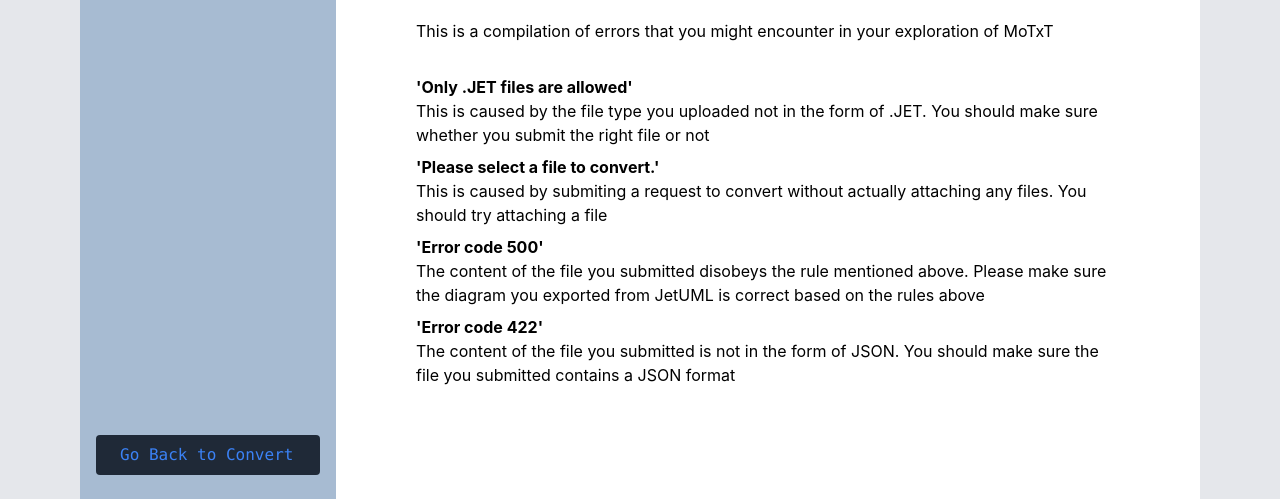
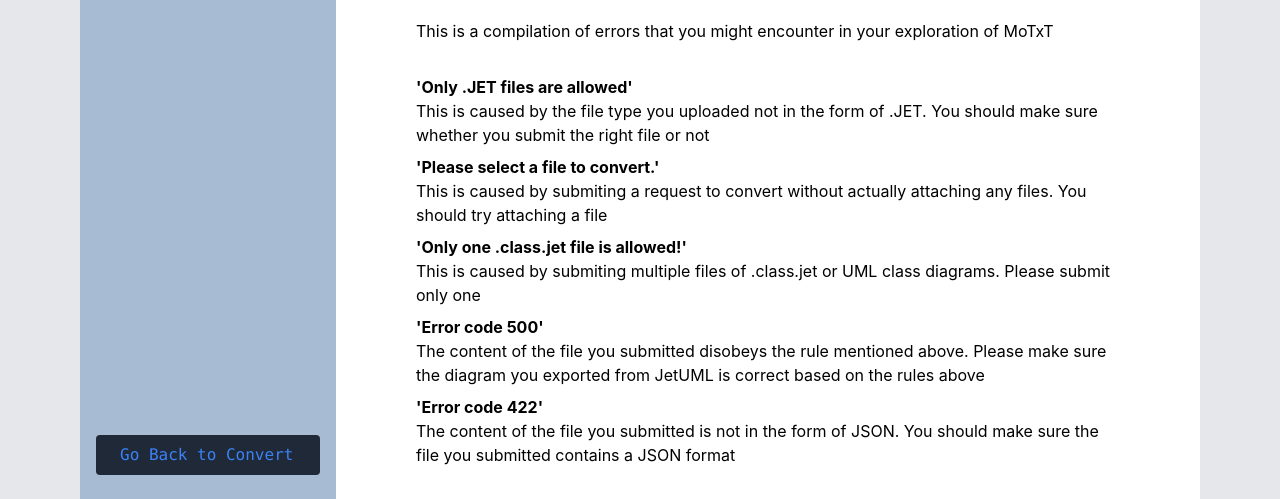
Before and after one commit to placeholder-motxt/fe, a Django app: page /doc/ in a window 1280 px wide. Shown: the part 2101-2600 px from the top of the page. Run offline with Django 5.2, Linux system fonts and the light colour scheme; some libraries are stand-ins or nearby versions.

Commit message:
[CHORE] add new errors  on user_manual.html

```diff
--- a/templates/user_manual.html
+++ b/templates/user_manual.html
@@ -212,6 +212,11 @@
                             any files. You should try attaching a file</p>
                     </div>
                     <div>
+                        <p class="font-bold">'Only one .class.jet file is allowed!'</p>
+                        <p>This is caused by submiting multiple files of .class.jet or UML class diagrams.
+                            Please submit only one</p>
+                    </div>
+                    <div>
                         <p class="font-bold">'Error code 500'</p>
                         <p>The content of the file you submitted disobeys the rule mentioned above.
                             Please make sure the diagram you exported from JetUML is correct based on the
```
